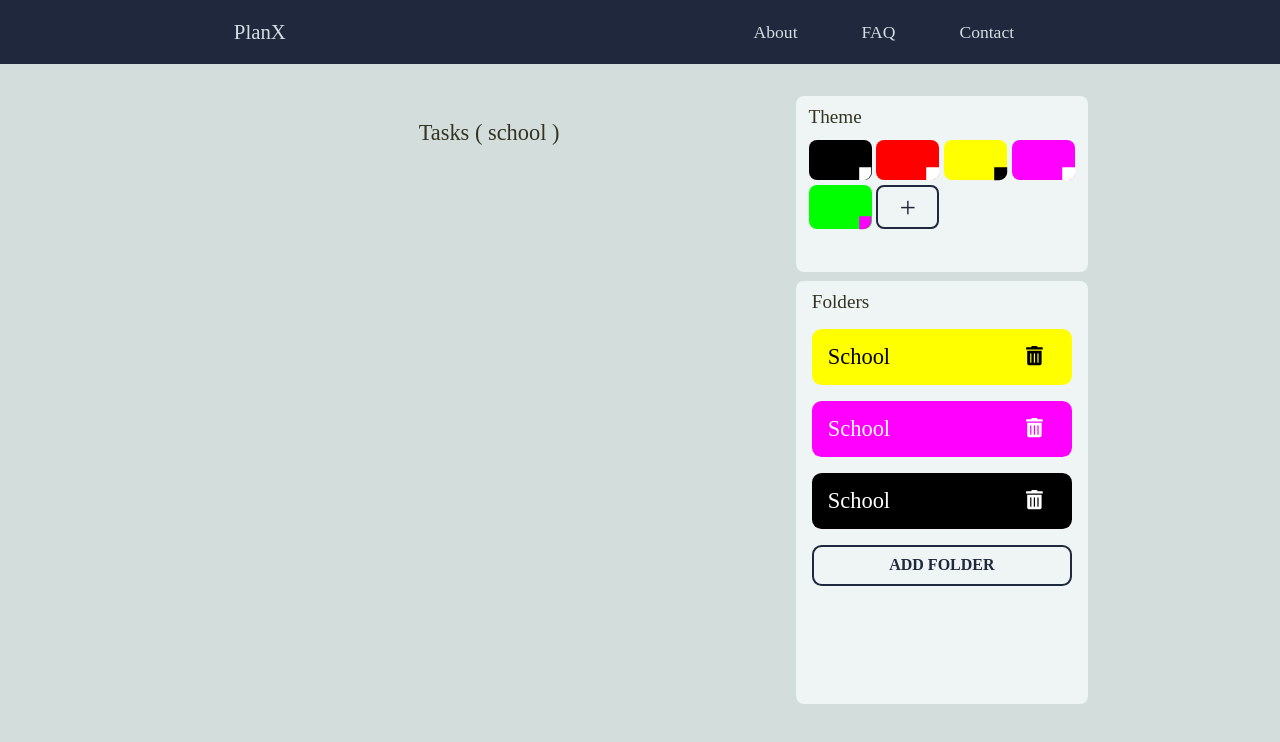
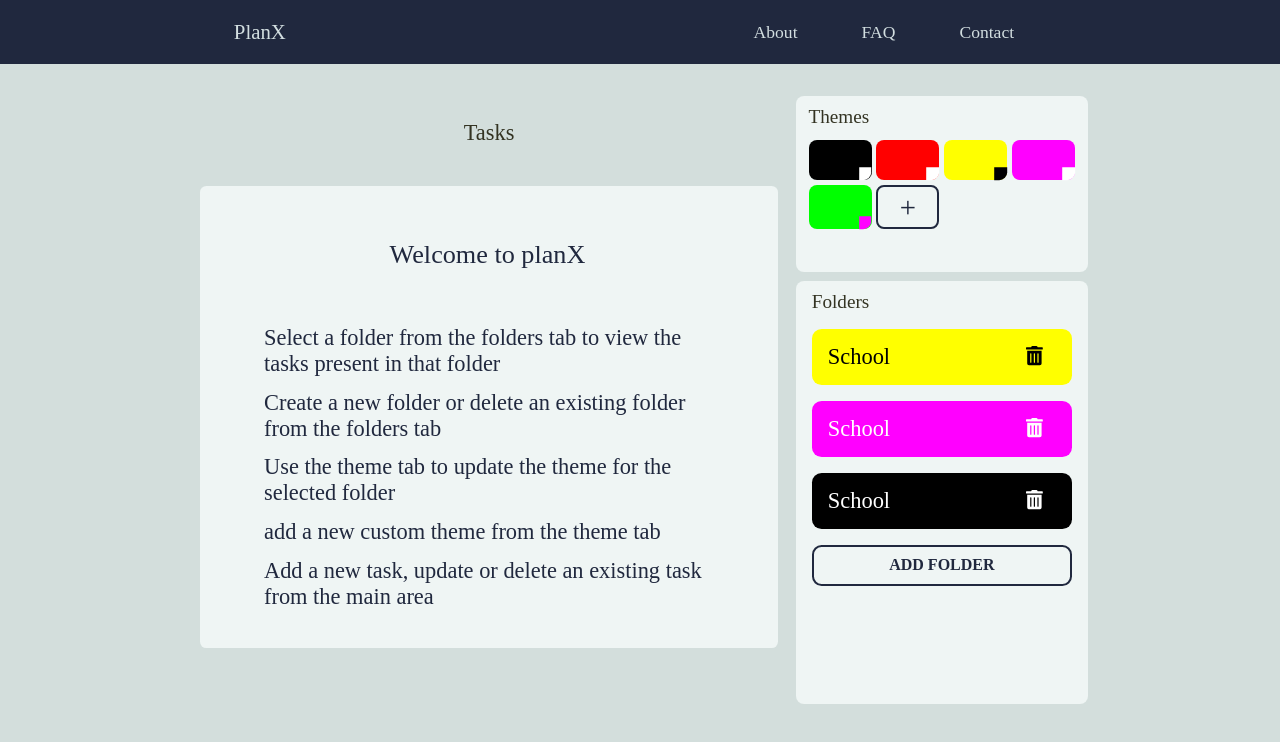
Before and after one commit to ra-raptor/react-planner, a React (Create React App) app: page / in a window 1280 px wide. Both pictures are taken after a click on the element 1034 px from the left and 338 px from the top of the page. Shown: the top 742 px of the page. Built offline with nearby package versions, Linux system fonts and the light colour scheme.

Commit message:
added modal popup

```diff
--- a/public/index.html
+++ b/public/index.html
@@ -29,6 +29,7 @@
   <body>
     <noscript>You need to enable JavaScript to run this app.</noscript>
     <div id="root"></div>
+    <div id="portal"></div>
     <!--
       This HTML file is a template.
       If you open it directly in the browser, you will see an empty page.
--- a/src/components/MainArea.js
+++ b/src/components/MainArea.js
@@ -32,6 +32,8 @@ function MainArea(props) {
   };
   let filter_folder = (item) => item.folder === props.active;
   let items_to_display = props.data.filter((item) => filter_folder(item));
+  // console.log(items_to_display.length);
+  // console.log(props.active);
 
   // console.log(items_to_display);
 
@@ -54,11 +56,33 @@ function MainArea(props) {
     );
   };
 
+  let no_folder_selected = (
+    <div className={wrapstyle.not_selected_item}>
+      <div className={wrapstyle["main_item-title"]}>
+        <h3 className={wrapstyle["not_selected"]}>Welcome to planX</h3>
+      </div>
+      <p>
+        Select a folder from the folders tab to view the tasks present in that
+        folder
+      </p>
+      <p>
+        Create a new folder or delete an existing folder from the folders tab
+      </p>
+      <p>Use the theme tab to update the theme for the selected folder</p>
+      <p>add a new custom theme from the theme tab</p>
+      <p>
+        Add a new task, update or delete an existing task from the main area
+      </p>
+    </div>
+  );
+
   return (
     <div className={wrapstyle.main_area}>
-      <div className={wrapstyle["main_item-head"]}>Tasks ( school )</div>
+      <div className={wrapstyle["main_item-head"]}>Tasks</div>
       <div className={wrapstyle.main_container}>
-        {items_to_display.map((task) => item_builder(task))}
+        {items_to_display.length > 0
+          ? items_to_display.map((task) => item_builder(task))
+          : no_folder_selected}
       </div>
     </div>
   );
--- a/src/components/SidebarColor.js
+++ b/src/components/SidebarColor.js
@@ -2,6 +2,7 @@ import React from "react";
 import wrapstyle from "../styles/wrapper.module.css";
 import { FontAwesomeIcon } from "@fortawesome/react-fontawesome";
 import { faCheck } from "@fortawesome/free-solid-svg-icons";
+import AddColor from "./modals/AddColor";
 
 let colorboxBuilder = (item, active, updfunc) => {
   const bgstyle = (col) => {
@@ -32,6 +33,13 @@ let colorboxBuilder = (item, active, updfunc) => {
 };
 
 function SidebarColor(props) {
+  let setModalVisible = () => {};
+  let modal = props.showModal ? (
+    <AddColor changeModal={props.changeModal} />
+  ) : (
+    true
+  );
+
   let activeTheme;
   try {
     activeTheme =
@@ -41,12 +49,18 @@ function SidebarColor(props) {
   }
   return (
     <div className={wrapstyle.sidebar_color}>
-      Theme
+      Themes
+      {modal}
       <div className={wrapstyle.color_container}>
         {props.data.map((color) =>
           colorboxBuilder(color, color.id === activeTheme, props.update)
         )}
-        <div className={wrapstyle["add-color_item"]}>+</div>
+        <div
+          onClick={() => props.changeModal()}
+          className={wrapstyle["add-color_item"]}
+        >
+          +
+        </div>
       </div>
     </div>
   );
--- a/src/components/Wrapper.js
+++ b/src/components/Wrapper.js
@@ -82,11 +82,19 @@ class Wrapper extends Component {
           bg: "#0f0",
         },
       ],
+      colorModalDisplay: false,
     };
   }
   setActive = (id) => {
     this.setState({
       activeFolder: id,
+    });
+  };
+
+  setColorModal = () => {
+    let isTrue = this.state.colorModalDisplay;
+    this.setState({
+      colorModalDisplay: !isTrue,
     });
   };
 
@@ -125,6 +133,9 @@ class Wrapper extends Component {
     this.setState((prevState) => ({
       folders: prevState.folders.filter((item) => item.id !== id),
     }));
+    this.setState({
+      activeFolder: null,
+    });
   };
 
   render() {
@@ -149,6 +160,8 @@ class Wrapper extends Component {
           active={this.state.activeFolder}
           data={this.state.themes}
           folders={this.state.folders}
+          showModal={this.state.colorModalDisplay}
+          changeModal={this.setColorModal}
         />
       </div>
     );
--- /dev/null
+++ b/src/components/modals/AddColor.js
@@ -0,0 +1,20 @@
+import React, { Component } from "react";
+import ReactDom from "react-dom";
+import modalStyle from "../../styles/modals.module.css";
+
+class AddColor extends Component {
+  render() {
+    return ReactDom.createPortal(
+      <React.Fragment>
+        <div className={modalStyle.overlay}></div>
+        <div className={modalStyle.modalBox}>
+          <h1 className={modalStyle.title}>Add Colour</h1>
+          <button onClick={() => this.props.changeModal()}>Close</button>
+        </div>
+      </React.Fragment>,
+      document.getElementById("portal")
+    );
+  }
+}
+
+export default AddColor;
--- /dev/null
+++ b/src/styles/modals.module.css
@@ -0,0 +1,27 @@
+.overlay{
+    position: fixed;
+    top: 0;
+    bottom: 0;
+    left: 0;
+    right: 0;
+    background: #000000af;
+    z-index: 100;
+}
+
+.modalBox{
+    min-width: 300px;
+    width: 50vw;
+    height: 300px;
+    background: #EFF5F4;
+    position: absolute;
+    top: 50%;
+    left: 50%;
+    transform: translate(-50%,-50%);
+    z-index: 200;
+}
+
+.title{
+    text-align: center;
+    margin: 10px 0;
+    color: #20283E;
+}
--- a/src/styles/wrapper.module.css
+++ b/src/styles/wrapper.module.css
@@ -292,3 +292,22 @@
     /* color: #F44336; */
     border-width: 2px;
 }
+.not_selected_item {
+        color: #20283E;
+        background: #EFF5F4;
+        padding: 2rem 4rem;
+        border-radius: .4rem;
+        margin: .5rem 0rem;
+        font-weight: 300;
+
+}
+.not_selected_item p{
+    padding: .4rem 0rem;
+    font-weight: 300;
+}
+.not_selected{
+    text-align: center;
+    padding: 1rem;
+    padding-bottom: 2rem;
+    font-weight: 400;
+}
```
